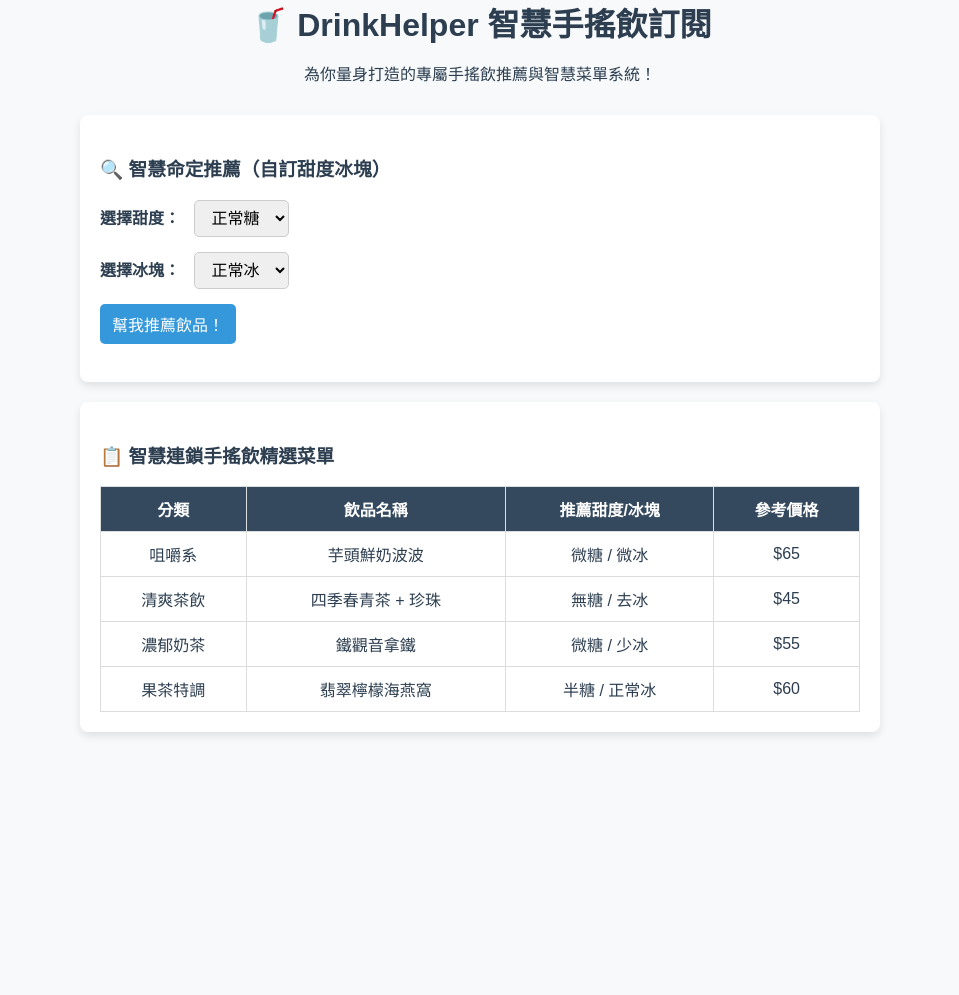
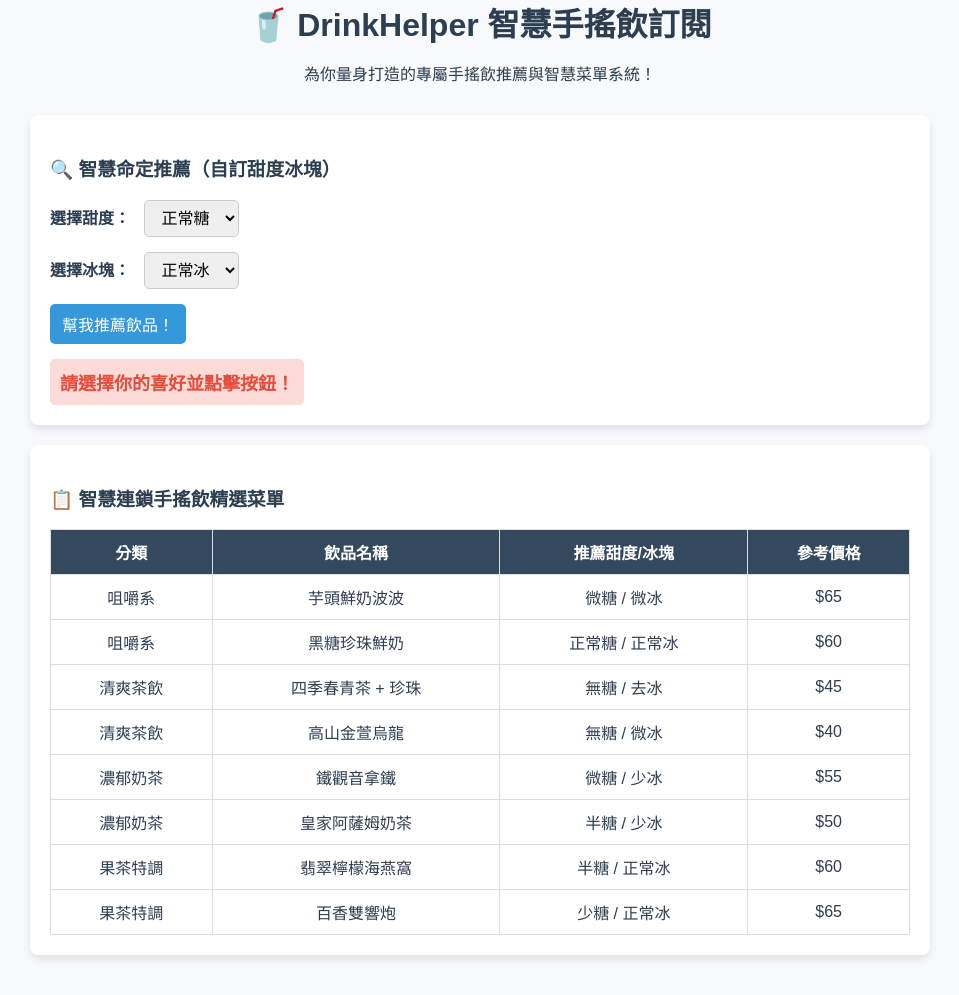
Before and after one commit to c115193201-lgtm/Repository-name, a Flask app: page / in a window 1280 px wide. Shown: the part 42-1037 px from the top of the page, without its empty margins (160-1119 px from the left). Before the commit the page ends 778 px from the top, so only its background shows below. Run offline with Flask 3, Linux system fonts and the light colour scheme; data comes from the database, SQL or seed files in the repository.

Commit message:
Update index.html

```diff
--- a/templates/index.html
+++ b/templates/index.html
@@ -20,7 +20,7 @@
             margin-bottom: 5px;
         }
         .container {
-            max-width: 800px;
+            max-width: 900px;
             margin: 0 auto;
         }
         .card {
@@ -57,6 +57,10 @@
             font-weight: bold;
             color: #e74c3c;
             font-size: 18px;
+            background-color: #fadbd8;
+            padding: 10px;
+            border-radius: 5px;
+            display: inline-block;
         }
         .menu-table {
             width: 100%;
@@ -105,11 +109,12 @@
                     <option value="溫熱飲">溫熱飲</option>
                 </select>
             </div>
-            <button onclick="recommendDrink()">幫我推薦飲品！</button>
-            <p id="result"></p>
+            <button type="button" onclick="recommendDrink()">幫我推薦飲品！</button>
+            <br>
+            <div id="result">請選擇你的喜好並點擊按鈕！</div>
         </div>
 
-        <!-- 完整菜單區塊 -->
+        <!-- 完整豐富菜單區塊 -->
         <div class="card">
             <h3>📋 智慧連鎖手搖飲精選菜單</h3>
             <table class="menu-table">
@@ -126,10 +131,22 @@
                     <td>$65</td>
                 </tr>
                 <tr>
+                    <td>咀嚼系</td>
+                    <td>黑糖珍珠鮮奶</td>
+                    <td>正常糖 / 正常冰</td>
+                    <td>$60</td>
+                </tr>
+                <tr>
                     <td>清爽茶飲</td>
                     <td>四季春青茶 + 珍珠</td>
                     <td>無糖 / 去冰</td>
                     <td>$45</td>
+                </tr>
+                <tr>
+                    <td>清爽茶飲</td>
+                    <td>高山金萱烏龍</td>
+                    <td>無糖 / 微冰</td>
+                    <td>$40</td>
                 </tr>
                 <tr>
                     <td>濃郁奶茶</td>
@@ -138,10 +155,22 @@
                     <td>$55</td>
                 </tr>
                 <tr>
+                    <td>濃郁奶茶</td>
+                    <td>皇家阿薩姆奶茶</td>
+                    <td>半糖 / 少冰</td>
+                    <td>$50</td>
+                </tr>
+                <tr>
                     <td>果茶特調</td>
                     <td>翡翠檸檬海燕窩</td>
                     <td>半糖 / 正常冰</td>
                     <td>$60</td>
+                </tr>
+                <tr>
+                    <td>果茶特調</td>
+                    <td>百香雙響炮</td>
+                    <td>少糖 / 正常冰</td>
+                    <td>$65</td>
                 </tr>
             </table>
         </div>
@@ -152,16 +181,16 @@
             const sweet = document.getElementById('sweetness').value;
             const ice = document.getElementById('ice').value;
 
-            // 根據不同選擇提供多種選項池
             const options = [
                 `【清爽解渴】${sweet}、${ice} 的「四季春青茶」`,
                 `【咀嚼口感】${sweet}、${ice} 的「芋頭鮮奶波波」`,
                 `【濃郁茶香】${sweet}、${ice} 的「鐵觀音拿鐵」`,
                 `【酸甜果香】${sweet}、${ice} 的「翡翠檸檬海燕窩」`,
-                【經典不敗】${sweet}、${ice} 的「珍珠奶茶」
+                `【經典不敗】${sweet}、${ice} 的「黑糖珍珠鮮奶」`,
+                `【人氣特調】${sweet}、${ice} 的「百香雙響炮」`,
+                【溫潤茶韻】${sweet}、${ice} 的「高山金萱烏龍」
             ];
 
-            // 隨機從多種選項中挑選一個
             const selected = options[Math.floor(Math.random() * options.length)];
             document.getElementById('result').innerText = `🎉 推薦你喝：${selected}！`;
         }
```
